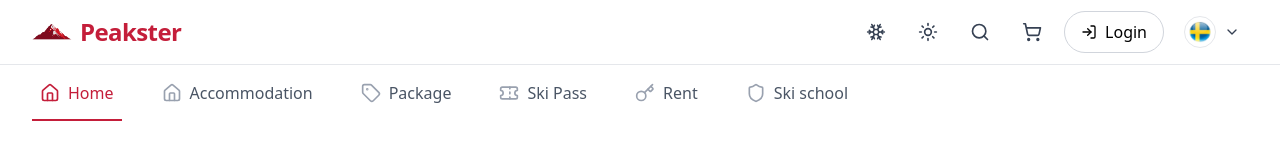
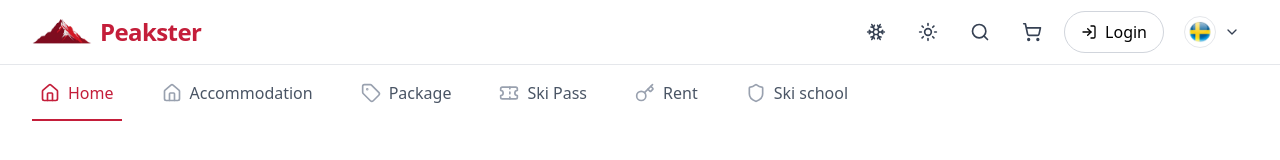
Before and after one commit to KaviSubi55/Works, a Next.js app: page / in a window 1280 px wide. Shown: the top 160 px of the page. Built offline with nearby package versions, Linux system fonts and the light colour scheme.

Commit message:
changes on menu

```diff
--- a/components/Header/index.tsx
+++ b/components/Header/index.tsx
@@ -25,7 +25,7 @@ const Header: React.FC<HeaderProps> = ({ navigationItems }) => {
             {/* Left Section: Logo and Menu Button */}
             <div className="flex items-center gap-4">
               {/* Mobile Menu Button */}
-              <button
+              {/* <button
                 onClick={() => setIsMegaMenuOpen(!isMegaMenuOpen)}
                 className="lg:hidden flex items-center justify-center w-10 h-10 rounded-full border-2 border-[#C41E3A] text-[#C41E3A] hover:bg-[#C41E3A] hover:text-white transition-colors"
                 aria-label="Toggle menu"
@@ -35,7 +35,7 @@ const Header: React.FC<HeaderProps> = ({ navigationItems }) => {
                 ) : (
                   <Menu className="w-5 h-5" />
                 )}
-              </button>
+              </button> */}
 
               {/* Desktop Menu Button */}
               {/* <button
@@ -60,8 +60,8 @@ const Header: React.FC<HeaderProps> = ({ navigationItems }) => {
                 <Image
                   src="/peakster.png"
                   alt="Peakster Logo"
-                  width={40}
-                  height={40}
+                  width={60}
+                  height={60}
                   className="object-contain"
                 />
                 <div className="text-[#C41E3A] font-bold text-2xl tracking-tight">
@@ -120,10 +120,10 @@ const Header: React.FC<HeaderProps> = ({ navigationItems }) => {
       </header>
 
       {/* Mega Menu */}
-      <MegaMenu
+      {/* <MegaMenu
         isOpen={isMegaMenuOpen}
         onClose={() => setIsMegaMenuOpen(false)}
-      />
+      /> */}
     </>
   );
 };
```
